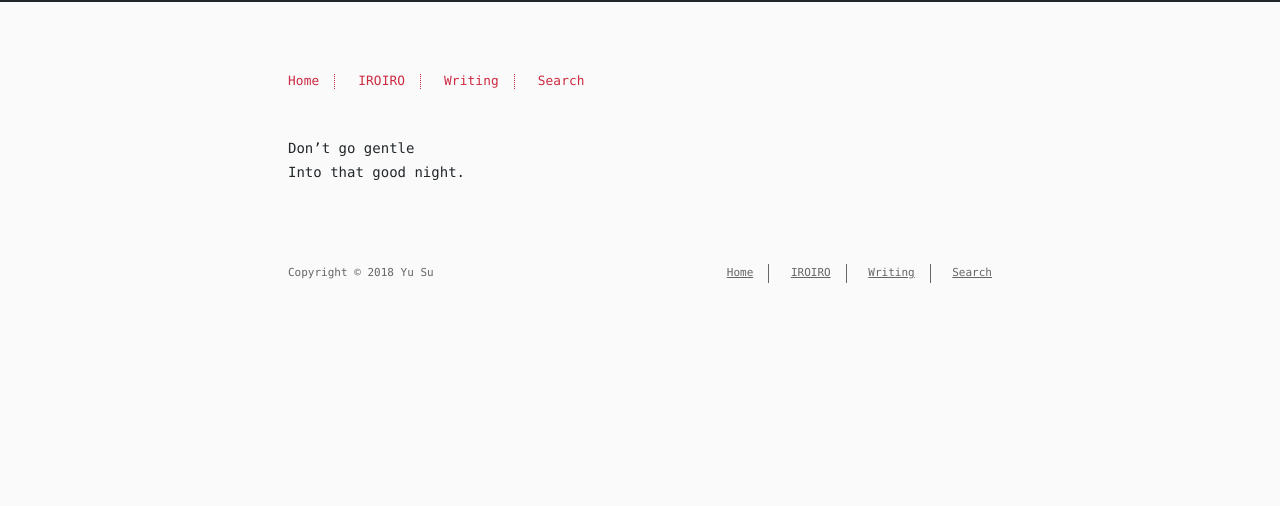
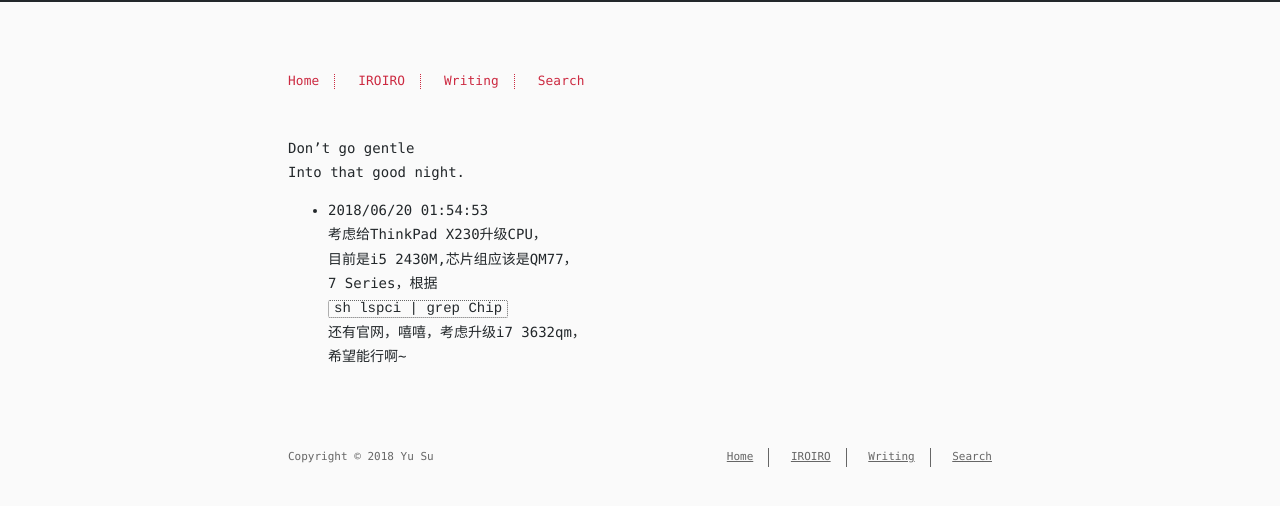
Before and after one commit to EverWeepin/everweepin.github.io, a plain HTML site: page iroiro/index.html in a window 1280 px wide. Drawn offline with Linux system fonts and the light colour scheme; a web font is replaced by a local one.

Commit message:
Site updated: 2018-06-20 01:56:55

```diff
--- a/iroiro/index.html
+++ b/iroiro/index.html
@@ -6,17 +6,17 @@
     <meta http-equiv="X-UA-Compatible" content="IE=edge">
     <meta name="HandheldFriendly" content="True">
     <meta name="viewport" content="width=device-width, initial-scale=1, maximum-scale=1" />
-    <meta name="description" content="Don’t go gentleInto that good night.">
+    <meta name="description" content="Don’t go gentleInto that good night.  2018/06/20 01:54:53考虑给ThinkPad X230升级CPU，目前是i5 2430M,芯片组应该是QM77，7 Series，根据sh lspci | grep Chip还有官网，嘻嘻，考虑升级i7 3632qm，希望能行啊~">
 <meta property="og:type" content="website">
 <meta property="og:title" content="about">
 <meta property="og:url" content="http://cyanted.github.io/iroiro/index.html">
 <meta property="og:site_name">
-<meta property="og:description" content="Don’t go gentleInto that good night.">
+<meta property="og:description" content="Don’t go gentleInto that good night.  2018/06/20 01:54:53考虑给ThinkPad X230升级CPU，目前是i5 2430M,芯片组应该是QM77，7 Series，根据sh lspci | grep Chip还有官网，嘻嘻，考虑升级i7 3632qm，希望能行啊~">
 <meta property="og:locale" content="default">
-<meta property="og:updated_time" content="2018-06-15T01:28:00.229Z">
+<meta property="og:updated_time" content="2018-06-19T17:56:45.680Z">
 <meta name="twitter:card" content="summary">
 <meta name="twitter:title" content="about">
-<meta name="twitter:description" content="Don’t go gentleInto that good night.">
+<meta name="twitter:description" content="Don’t go gentleInto that good night.  2018/06/20 01:54:53考虑给ThinkPad X230升级CPU，目前是i5 2430M,芯片组应该是QM77，7 Series，根据sh lspci | grep Chip还有官网，嘻嘻，考虑升级i7 3632qm，希望能行啊~">
 
 
 
@@ -84,6 +84,10 @@
 
   <div class="content" itemprop="articleBody">
     <p>Don’t go gentle<br>Into that good night.</p>
+<ul>
+<li>2018/06/20 01:54:53<br>考虑给ThinkPad X230升级CPU，<br>目前是i5 2430M,芯片组应该是QM77，<br>7 Series，根据<br><code>sh
+lspci | grep Chip</code><br>还有官网，嘻嘻，考虑升级i7 3632qm，<br>希望能行啊~</li>
+</ul>
 
   </div>
 </article>
```
